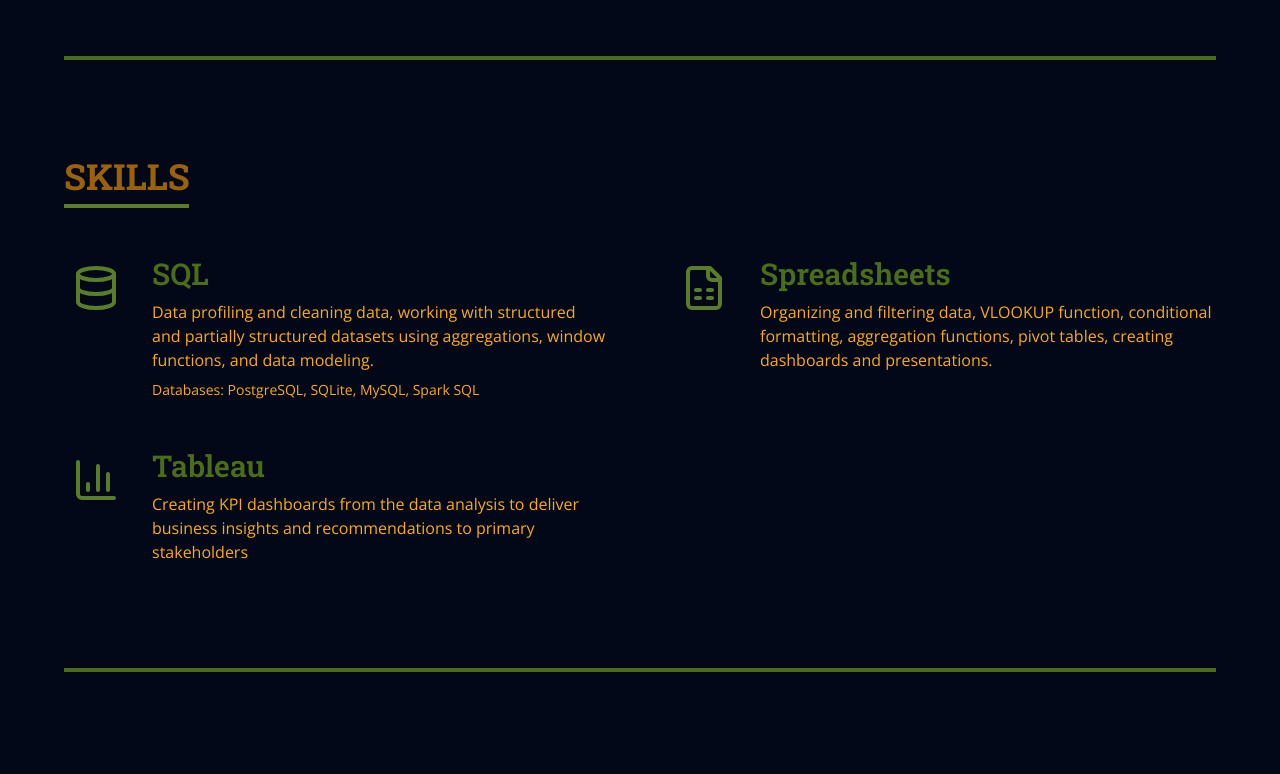
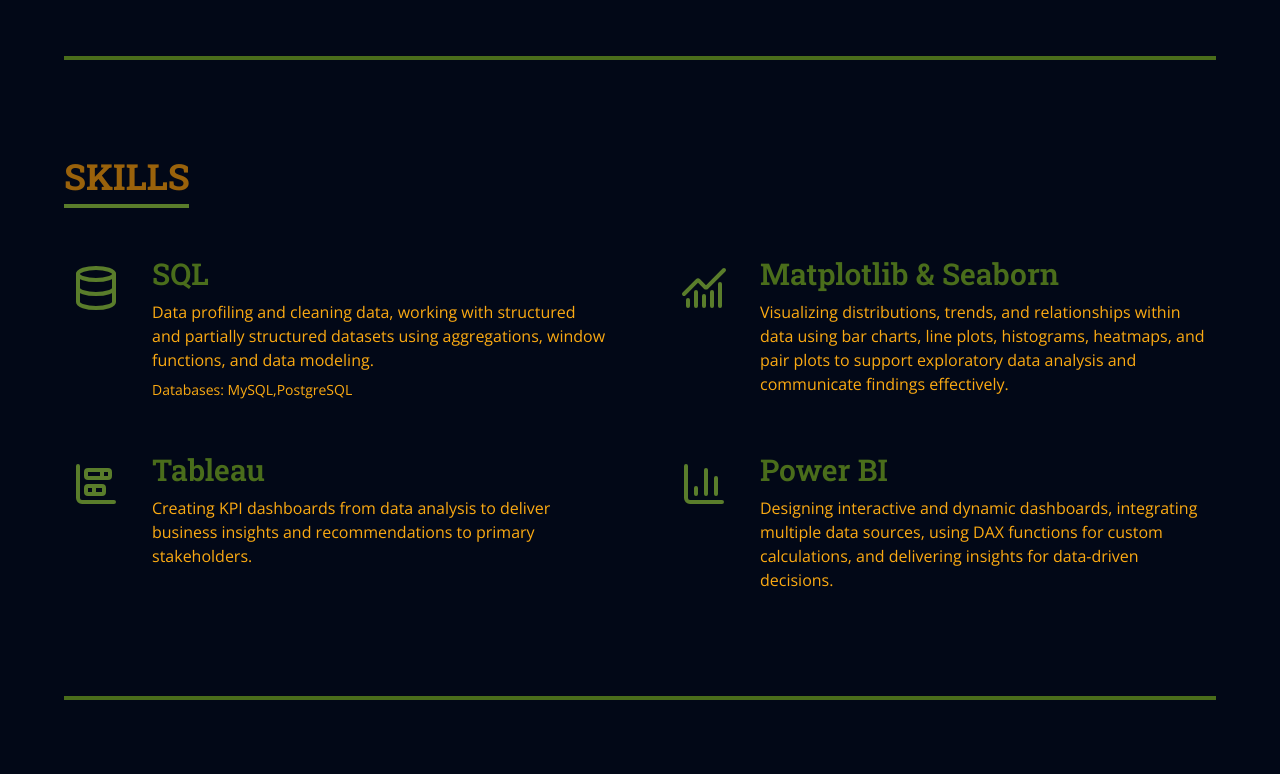
Before and after one commit to jnsoumya/my_portfolio, a Next.js app: page / in a window 1280 px wide. Shown: the part 628-1402 px from the top of the page. Built offline with nearby package versions, Linux system fonts and the light colour scheme.

Commit message:
skills change

```diff
--- a/src/components/skills-section.jsx
+++ b/src/components/skills-section.jsx
@@ -1,4 +1,4 @@
-import { Database, FileSpreadsheet, BarChart3 } from "lucide-react";
+import { Database, ChartNoAxesCombined, ChartBarStacked,  BarChart3 } from "lucide-react";
 import { Roboto_Slab } from "next/font/google";
 import { cn } from "@/lib/utils";
 
@@ -10,20 +10,27 @@
     icon: <Database className="h-12 w-12 text-green-700" />,
     description:
       "Data profiling and cleaning data, working with structured and partially structured datasets using aggregations, window functions, and data modeling.",
-    additionalInfo: "Databases: PostgreSQL, SQLite, MySQL, Spark SQL",
+    additionalInfo: "Databases:  MySQL,PostgreSQL",
   },
   {
-    title: "Spreadsheets",
-    icon: <FileSpreadsheet className="h-12 w-12 text-green-700" />,
+    title: "Matplotlib & Seaborn",
+    icon: <ChartNoAxesCombined className="h-12 w-12 text-green-700" />,
     description:
-      "Organizing and filtering data, VLOOKUP function, conditional formatting, aggregation functions, pivot tables, creating dashboards and presentations.",
+      "Visualizing distributions, trends, and relationships within data using bar charts, line plots, histograms, heatmaps, and pair plots to support exploratory data analysis and communicate findings effectively.",
   },
   {
     title: "Tableau",
+    icon: <ChartBarStacked  className="h-12 w-12 text-green-700" />,
+    description:
+      "Creating KPI dashboards from data analysis to deliver business insights and recommendations to primary stakeholders.",
+  },
+  {
+    title: "Power BI",
     icon: <BarChart3 className="h-12 w-12 text-green-700" />,
     description:
-      "Creating KPI dashboards from the data analysis to deliver business insights and recommendations to primary stakeholders",
+      "Designing interactive and dynamic dashboards, integrating multiple data sources, using DAX functions for custom calculations, and delivering insights for data-driven decisions.",
   },
+
 ];
 
 export function SkillsSection() {
```
